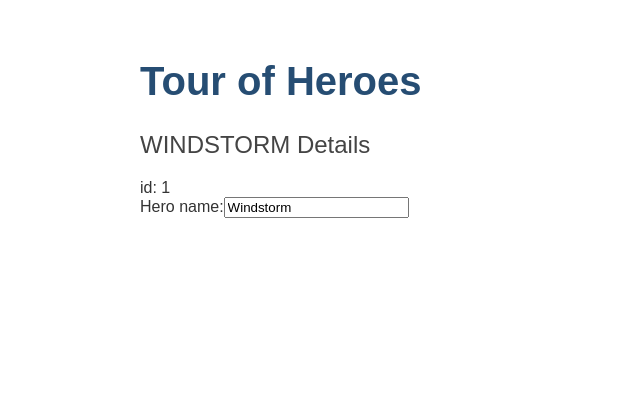
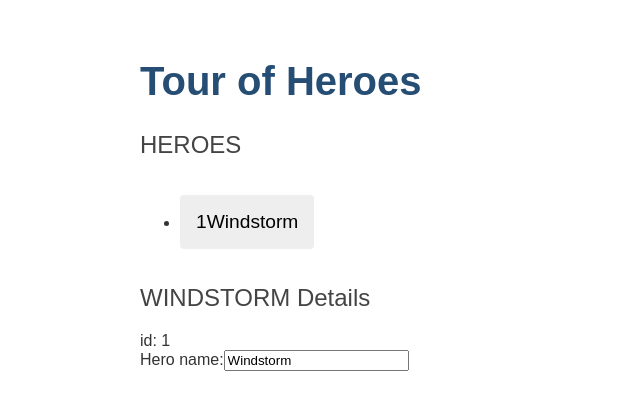
Before and after one commit to dennismacc/angular-tour-of-heroes, an Angular app: page / in a window 1280 px wide. Shown: the top 410 px of the page, without its empty margins (0-640 px from the left). Built offline with nearby package versions, Linux system fonts and the light colour scheme.

Commit message:
add mock-heroes file, create UL list of all heroes on page

```diff
--- a/src/app/heroes/heroes.component.html
+++ b/src/app/heroes/heroes.component.html
@@ -1,6 +1,16 @@
-<h2>{{hero.name | uppercase }} Details</h2>
-<div><span>id: </span>{{hero.id}}</div>
+<h2>HEROES</h2>
+  <ul>
+    <li>
+    <button type="button">
+      <span class="badge">{{hero.id}}</span>
+      <span class="name">{{hero.name}}</span>
+    </button>
+    </li>
+  </ul>
+
+<h2>{{ hero.name | uppercase }} Details</h2>
+<div><span>id: </span>{{ hero.id }}</div>
 <div>
   <label for="name">Hero name:</label>
-  <input id="name" [(ngModel)]="hero.name" placeholder="name">
+  <input id="name" [(ngModel)]="hero.name" placeholder="name" />
 </div>
--- a/src/app/heroes/heroes.component.ts
+++ b/src/app/heroes/heroes.component.ts
@@ -1,5 +1,6 @@
 import { Component } from '@angular/core';
 import { Hero } from '../hero';
+import { HEROES } from '../mock-heroes';
 
 @Component({
   selector: 'app-heroes',
@@ -11,4 +12,5 @@ export class HeroesComponent {
     id: 1,
     name: 'Windstorm'
   };
+  heroes = HEROES;
 }
--- /dev/null
+++ b/src/app/mock-heroes.ts
@@ -0,0 +1,13 @@
+import { Hero } from './hero';
+
+export const HEROES: Hero [] = [
+  {id: 12, name: 'Dr. Nice'},
+  {id: 13, name: 'Bombasto'},
+  {id: 14, name: 'Celeritas'},
+  {id: 15, name: 'Magneta'},
+  {id: 16, name: 'RubberMan'},
+  {id: 17, name: 'Dynama'},
+  {id: 18, name: 'Dr. IQ'},
+  {id: 19, name: 'Magma'},
+  {id: 20, name: 'Tornado'},
+];
```
